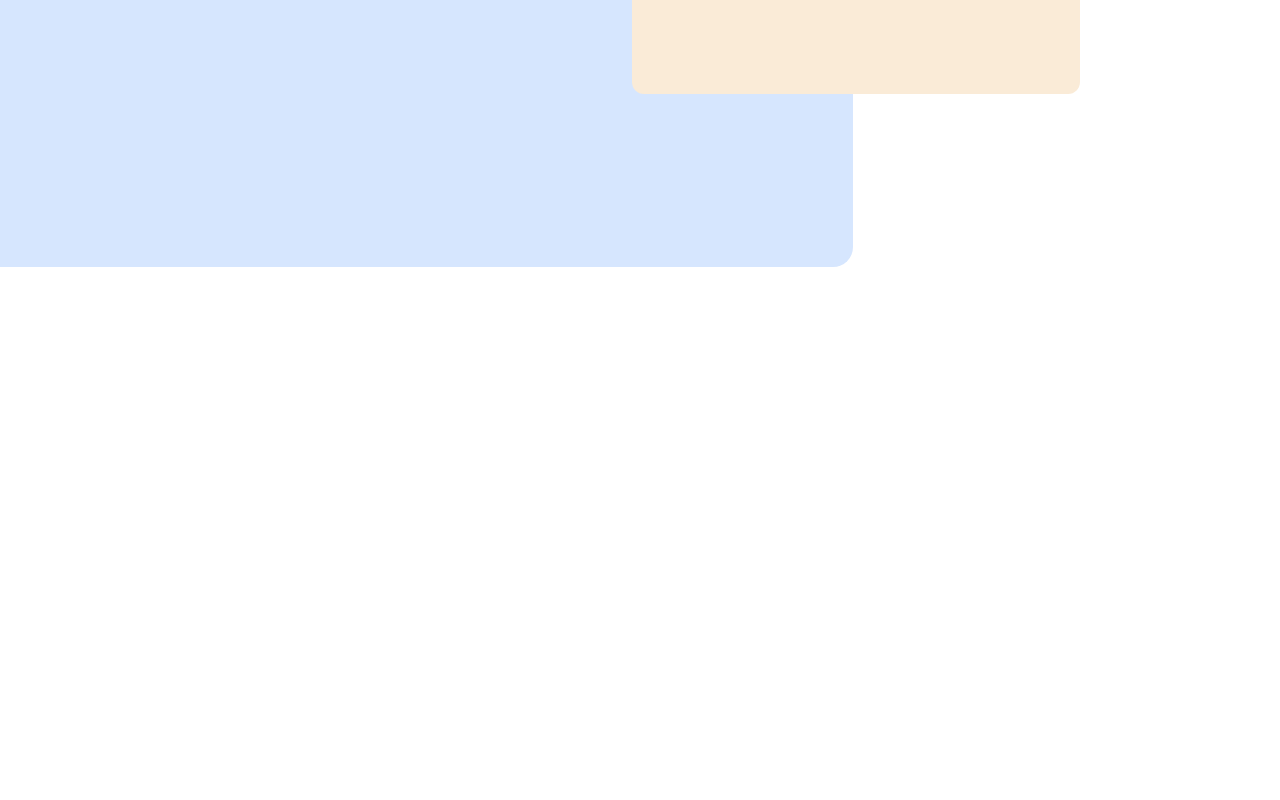
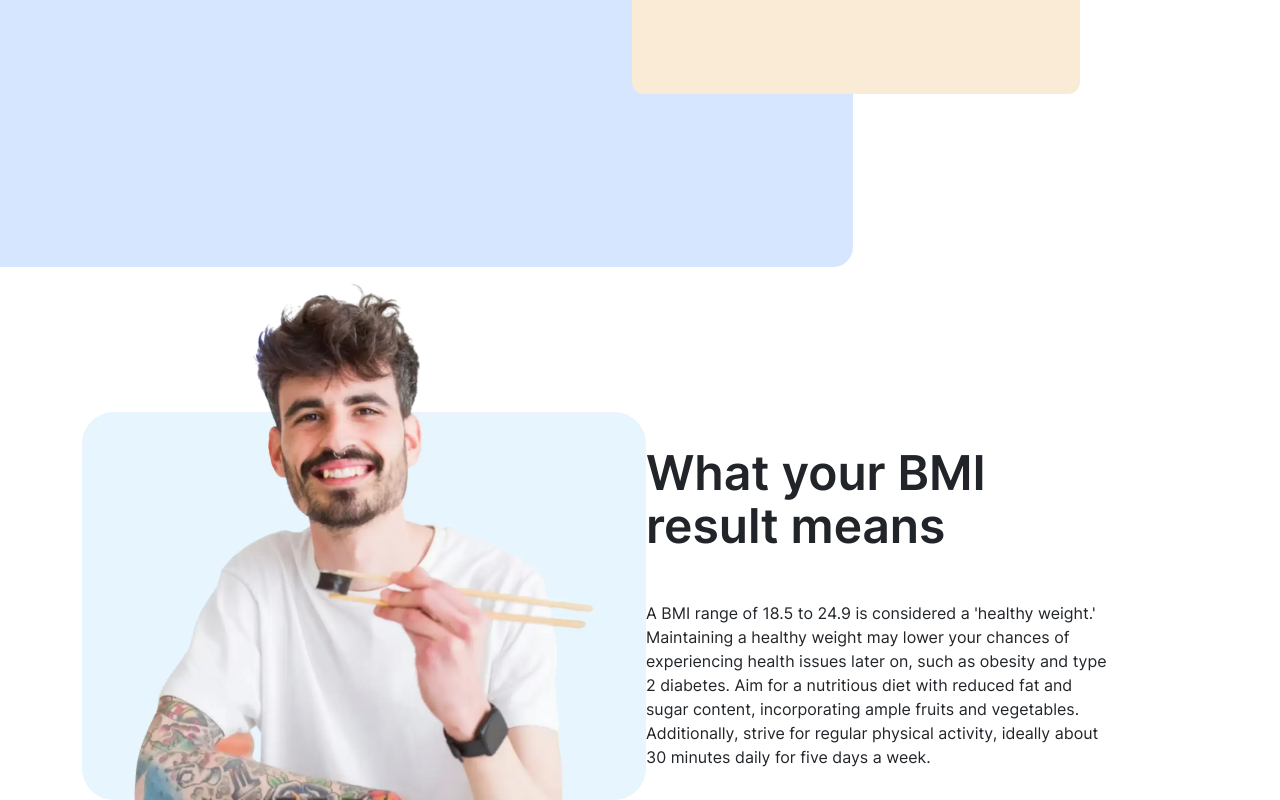
Before and after one commit to Soma586/BmiCalculator, a React (Create React App) app: page / in a window 1280 px wide. Shown: the part 470-1270 px from the top of the page. Before the commit the page ends 800 px from the top, so only its background shows below. Built offline with nearby package versions, Linux system fonts and the light colour scheme.

Commit message:
created second secntion of the page

```diff
--- a/src/App.js
+++ b/src/App.js
@@ -1,11 +1,13 @@
 import logo from './logo.svg';
 import './App.css';
 import Hero from './components/Hero'
+import Person from './components/Person'
 
 function App() {
   return (
     <div className="">
       <Hero/>
+      <Person/>
 
     </div>
   );
--- /dev/null
+++ b/src/components/Person/index.jsx
@@ -0,0 +1,32 @@
+import Man from '../../assets/images/image-man-eating.webp'
+import './styles.scss'
+
+const Person = () => {
+
+
+    return(
+        <div className="container personContainer">
+
+            <div className="d-flex justify-space-between">
+
+                <img src={Man} className="wtf"/>
+
+                <div className="bmiDescription">
+                    <h2 className="type__HeadingL">What your BMI result means</h2>
+
+                    <p className="type__BodyM mt-5">
+                    A BMI range of 18.5 to 24.9 is considered a 'healthy weight.' Maintaining a healthy weight may lower your chances of experiencing health issues later on, such as obesity and type 2 diabetes. Aim for a nutritious diet with reduced fat and sugar content, incorporating ample fruits and vegetables. Additionally, strive for regular physical activity, ideally about 30 minutes daily for five days a week.
+
+                    </p>
+                </div>
+
+
+            </div>
+
+        </div>
+    )
+}
+
+
+
+export default Person
--- /dev/null
+++ b/src/components/Person/styles.scss
@@ -0,0 +1,28 @@
+
+.personContainer {
+
+
+    max-height: 533px;
+}
+
+img {
+
+    // max-width: 300px;
+    // max-height: 300px;
+
+}
+
+
+.wtf {
+    width: 564px;
+    height: 533px;
+    object-fit: contain;
+}
+
+
+.bmiDescription {
+
+    width: 465px;
+    height: 308px;
+    margin-top: 180px;
+}
```
